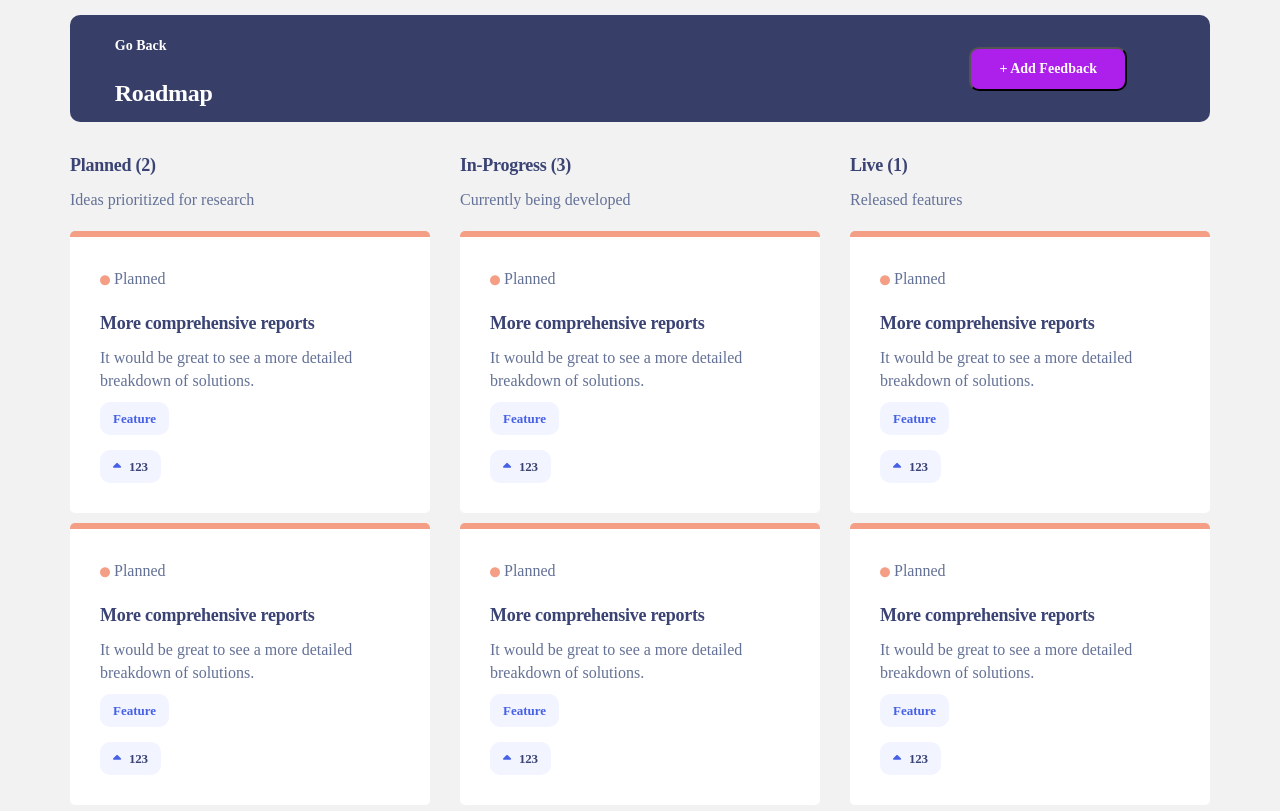
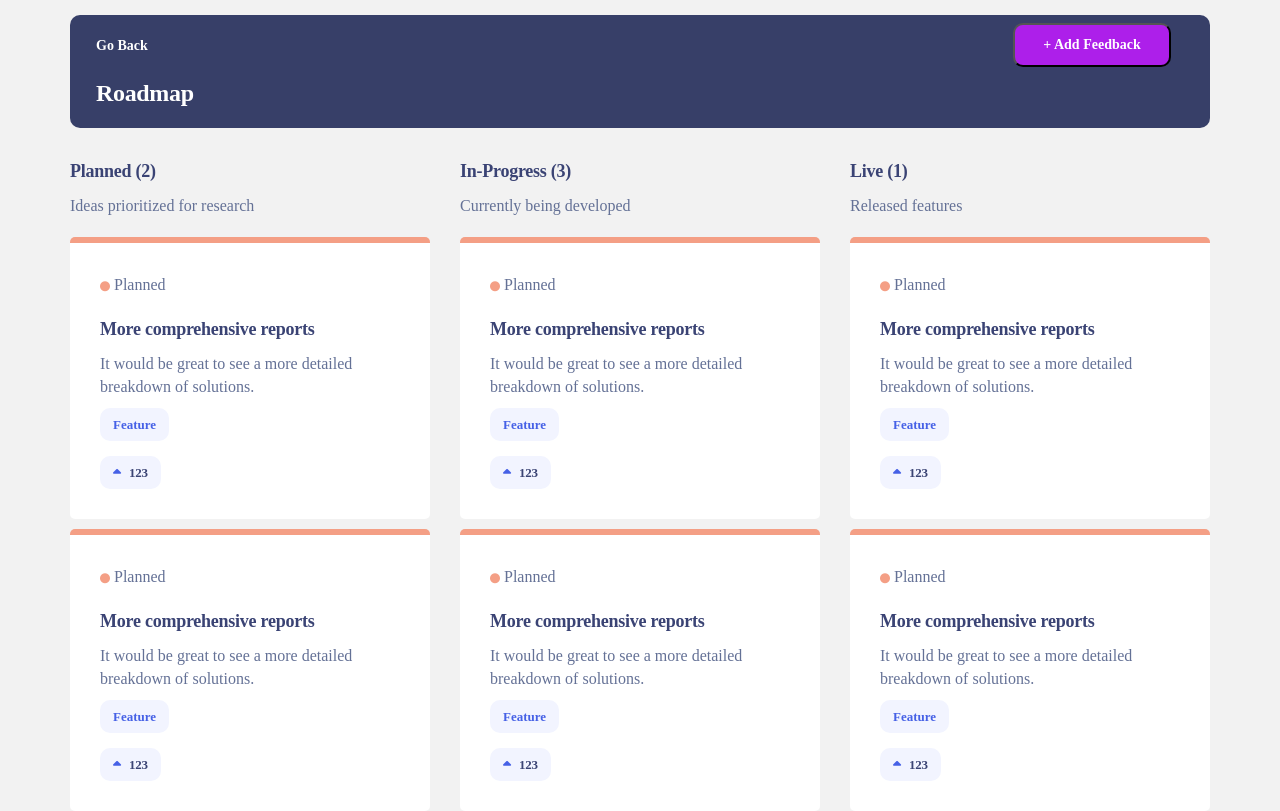
Before and after one commit to Horizonttt/ProductFeedBackApp, a plain HTML site: page index.html in a window 1280 px wide. Drawn offline with nearby package versions, Linux system fonts and the light colour scheme.

Commit message:
Update index.css

```diff
--- a/css/index.css
+++ b/css/index.css
@@ -5,10 +5,8 @@ body{
 }
 .back{
     background-color: #373F68;
-    display: flex;
-    justify-content: space-between;
-    align-items: center;
     border-radius: 10px;
+    min-height: 113px
 }
 .pad{
     padding-top: 15px;
@@ -24,6 +22,8 @@ body{
     font-weight: 700;
     line-height: 20px;
     margin-top: 20px;
+    margin-left: 25px;
+    float: left;
 }
 .navbar h3{
     color: white;
@@ -33,7 +33,10 @@ body{
     font-weight: 700;
     line-height: 35px;
     letter-spacing: -0.333333px;
-    margin-right: 700px;
+}
+.mybtn {
+    float: right;
+    margin-top: 25px;
 }
 .btn{
 border-radius: 10px;
```
